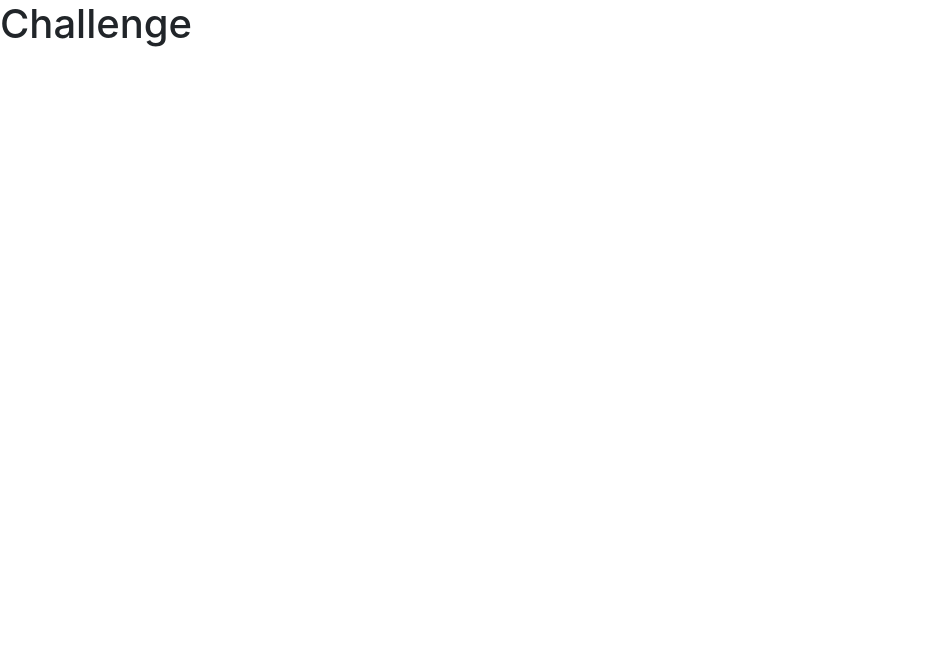
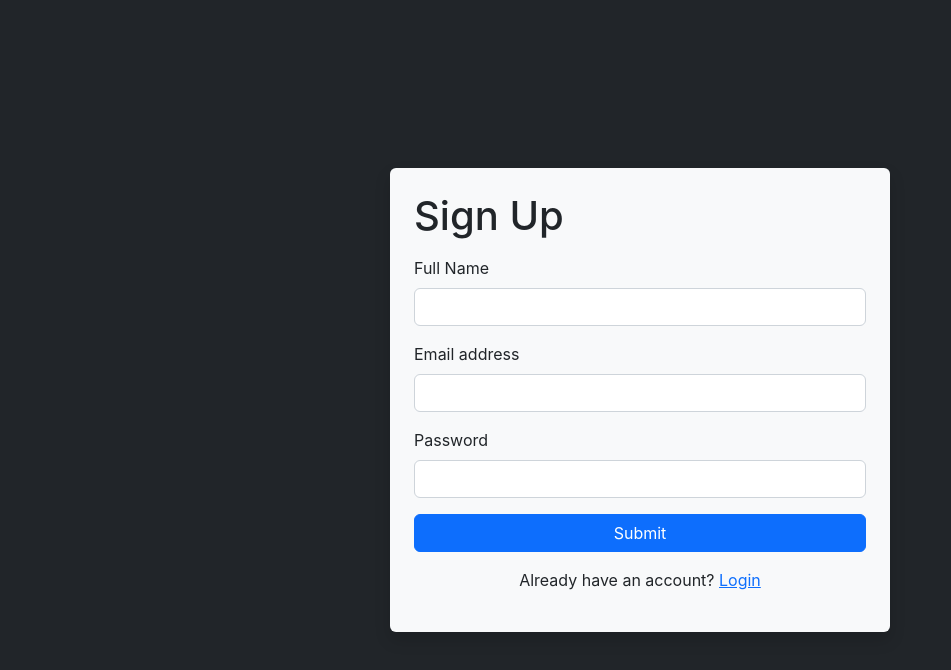
Before and after one commit to snaranjop1/hellobuild-challenge, a React (Create React App) app: page / in a window 1280 px wide. Shown: the top 670 px of the page, without its empty margins (0-951 px from the left). Built offline with nearby package versions, Linux system fonts and the light colour scheme.

Commit message:
Signup UI done

```diff
--- a/src/App.js
+++ b/src/App.js
@@ -1,9 +1,10 @@
 import "./App.css";
+import Signup from "./Pages/Signup";
 
 function App() {
   return (
     <div className="App">
-      <h1>Challenge</h1>
+      <Signup></Signup>
     </div>
   );
 }
--- /dev/null
+++ b/src/Pages/Signup.js
@@ -0,0 +1,44 @@
+import React from "react";
+
+function Signup() {
+  return (
+    <section className="vh-100 bg-dark">
+      <div className="d-flex column justify-content-center align-items-center h-100">
+        <div
+          className="container rounded shadow bg-light p-4 m-2"
+          style={{ maxWidth: 500 }}
+        >
+          <h1>Sign Up</h1>
+          <form className="my-3">
+            <div className="mb-3">
+              <label htmlFor="name" className="form-label">
+                Full Name
+              </label>
+              <input type="text" className="form-control" id="name" />
+            </div>
+            <div className="mb-3">
+              <label htmlFor="email" className="form-label">
+                Email address
+              </label>
+              <input type="email" className="form-control" id="email" />
+            </div>
+            <div className="mb-3">
+              <label htmlFor="password" className="form-label">
+                Password
+              </label>
+              <input type="password" className="form-control" id="password" />
+            </div>
+            <button type="submit" className="btn btn-primary w-100">
+              Submit
+            </button>
+          </form>
+          <p className="text-center">
+            Already have an account? <a href="/">Login</a>
+          </p>
+        </div>
+      </div>
+    </section>
+  );
+}
+
+export default Signup;
```
